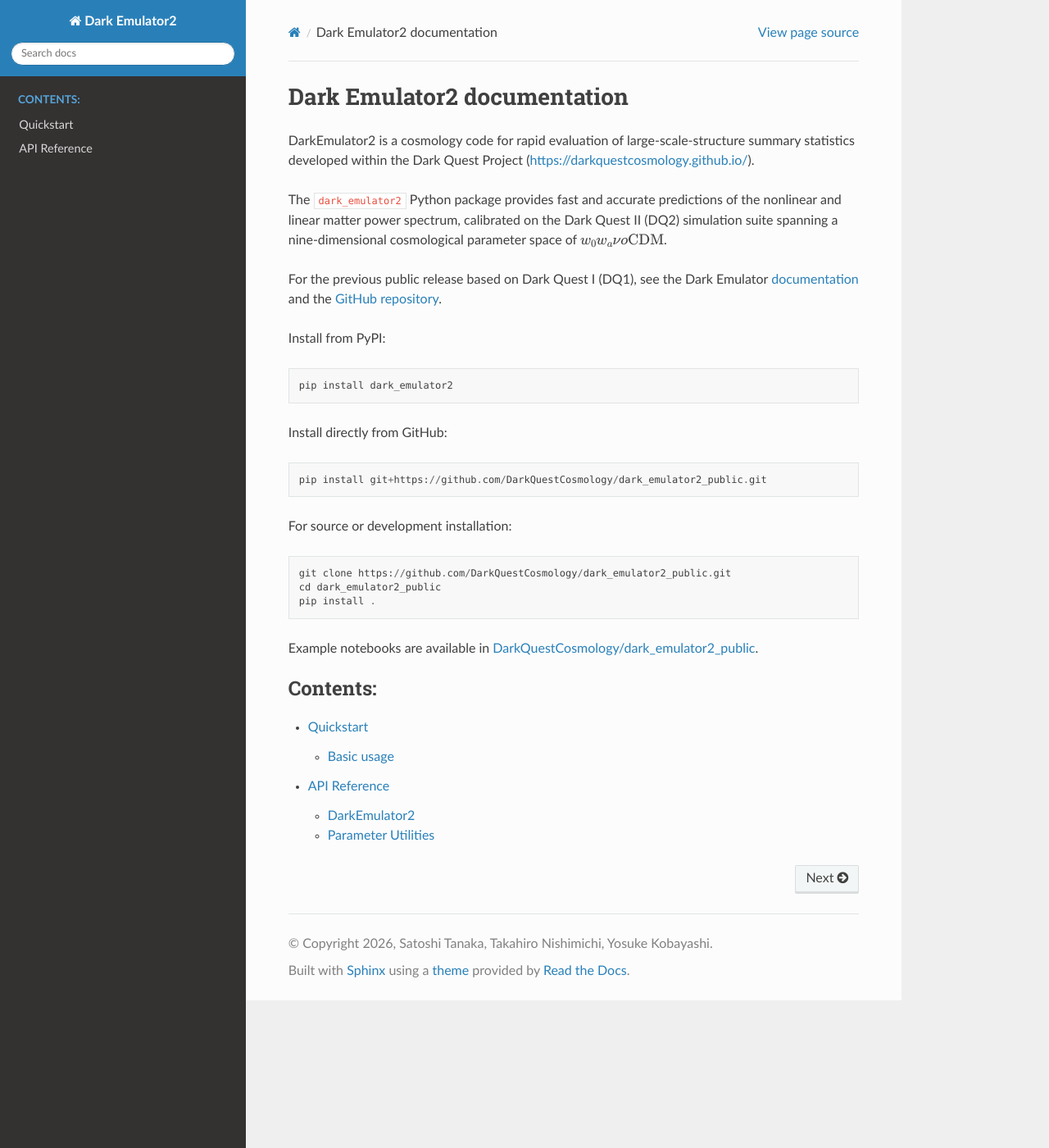
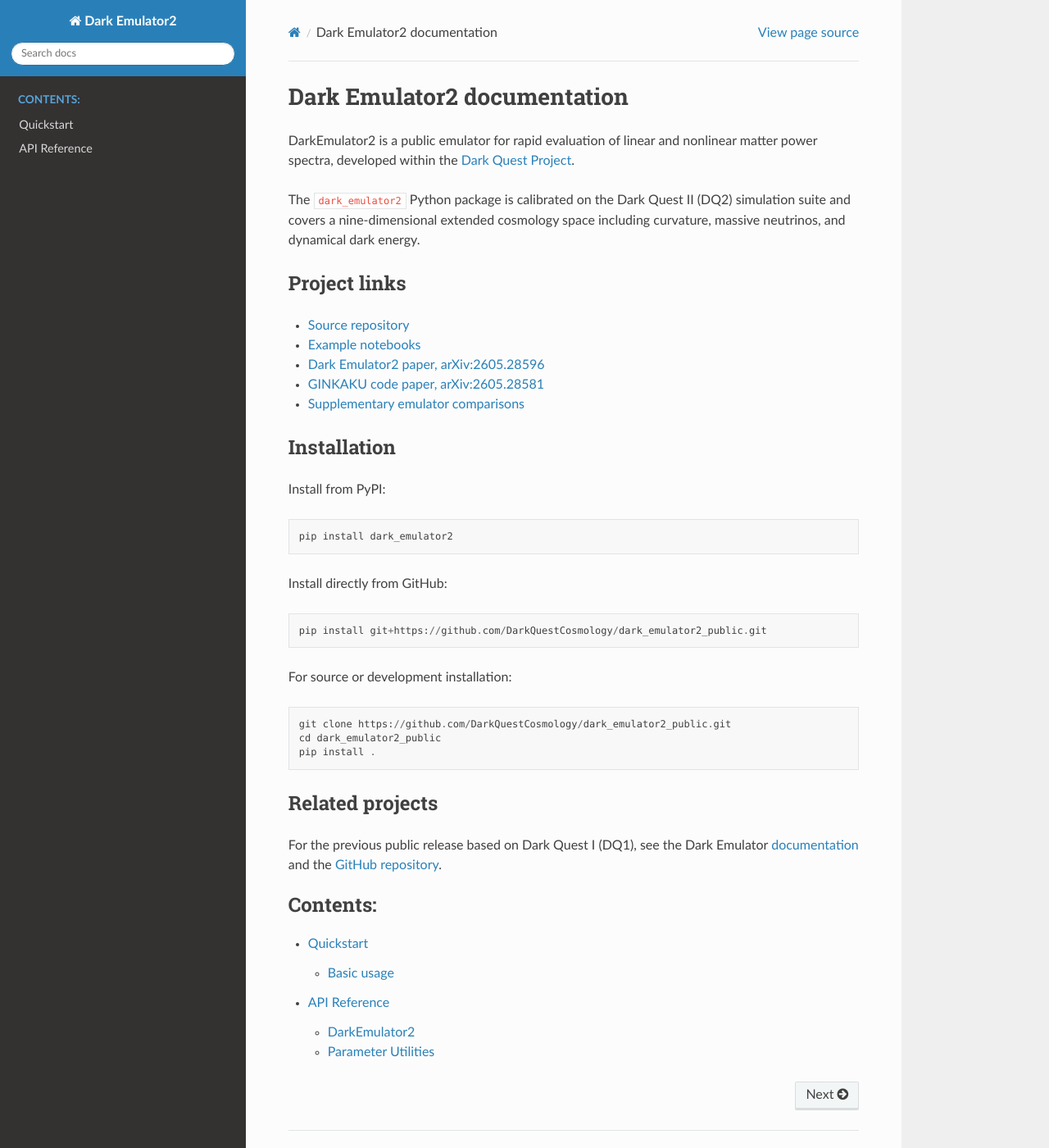
Before and after one commit to DarkQuestCosmology/dark_emulator2_public, a Sphinx documentation site: the page built from docs/index.rst, in a window 1280 px wide and 1400 px high. Shown: the whole window at 82% size. Built offline with Sphinx 7.4.7 and the Read the Docs theme 3.1.0, drawn with Linux system fonts in a browser that asks for light colours.

Commit message:
Update docs

```diff
--- a/docs/index.rst
+++ b/docs/index.rst
@@ -1,11 +1,21 @@
 Dark Emulator2 documentation
 ============================
 
-DarkEmulator2 is a cosmology code for rapid evaluation of large-scale-structure summary statistics developed within the Dark Quest Project (https://darkquestcosmology.github.io/).
+DarkEmulator2 is a public emulator for rapid evaluation of linear and nonlinear matter power spectra, developed within the `Dark Quest Project <https://darkquestcosmology.github.io/>`_.
 
-The ``dark_emulator2`` Python package provides fast and accurate predictions of the nonlinear and linear matter power spectrum, calibrated on the Dark Quest II (DQ2) simulation suite spanning a nine-dimensional cosmological parameter space of :math:`w_0 w_a \nu o \mathrm{CDM}`.
+The ``dark_emulator2`` Python package is calibrated on the Dark Quest II (DQ2) simulation suite and covers a nine-dimensional extended cosmology space including curvature, massive neutrinos, and dynamical dark energy.
 
-For the previous public release based on Dark Quest I (DQ1), see the Dark Emulator `documentation <https://dark-emulator.readthedocs.io/>`_ and the `GitHub repository <https://github.com/DarkQuestCosmology/dark_emulator_public/>`_.
+Project links
+-------------
+
+* `Source repository <https://github.com/DarkQuestCosmology/dark_emulator2_public>`_
+* `Example notebooks <https://github.com/DarkQuestCosmology/dark_emulator2_public/tree/main/notebook>`_
+* `Dark Emulator2 paper, arXiv:2605.28596 <https://doi.org/10.48550/arXiv.2605.28596>`_
+* `GINKAKU code paper, arXiv:2605.28581 <https://doi.org/10.48550/arXiv.2605.28581>`_
+* `Supplementary emulator comparisons <https://darkquestcosmology.github.io/dark_emulator2_supplement/>`_
+
+Installation
+------------
 
 Install from PyPI::
 
@@ -21,7 +31,10 @@
 	cd dark_emulator2_public
 	pip install .
 
-Example notebooks are available in `DarkQuestCosmology/dark_emulator2_public <https://github.com/DarkQuestCosmology/dark_emulator2_public/tree/main/notebook>`_.
+Related projects
+----------------
+
+For the previous public release based on Dark Quest I (DQ1), see the Dark Emulator `documentation <https://dark-emulator.readthedocs.io/>`_ and the `GitHub repository <https://github.com/DarkQuestCosmology/dark_emulator_public/>`_.
 
 
 .. toctree::
```
